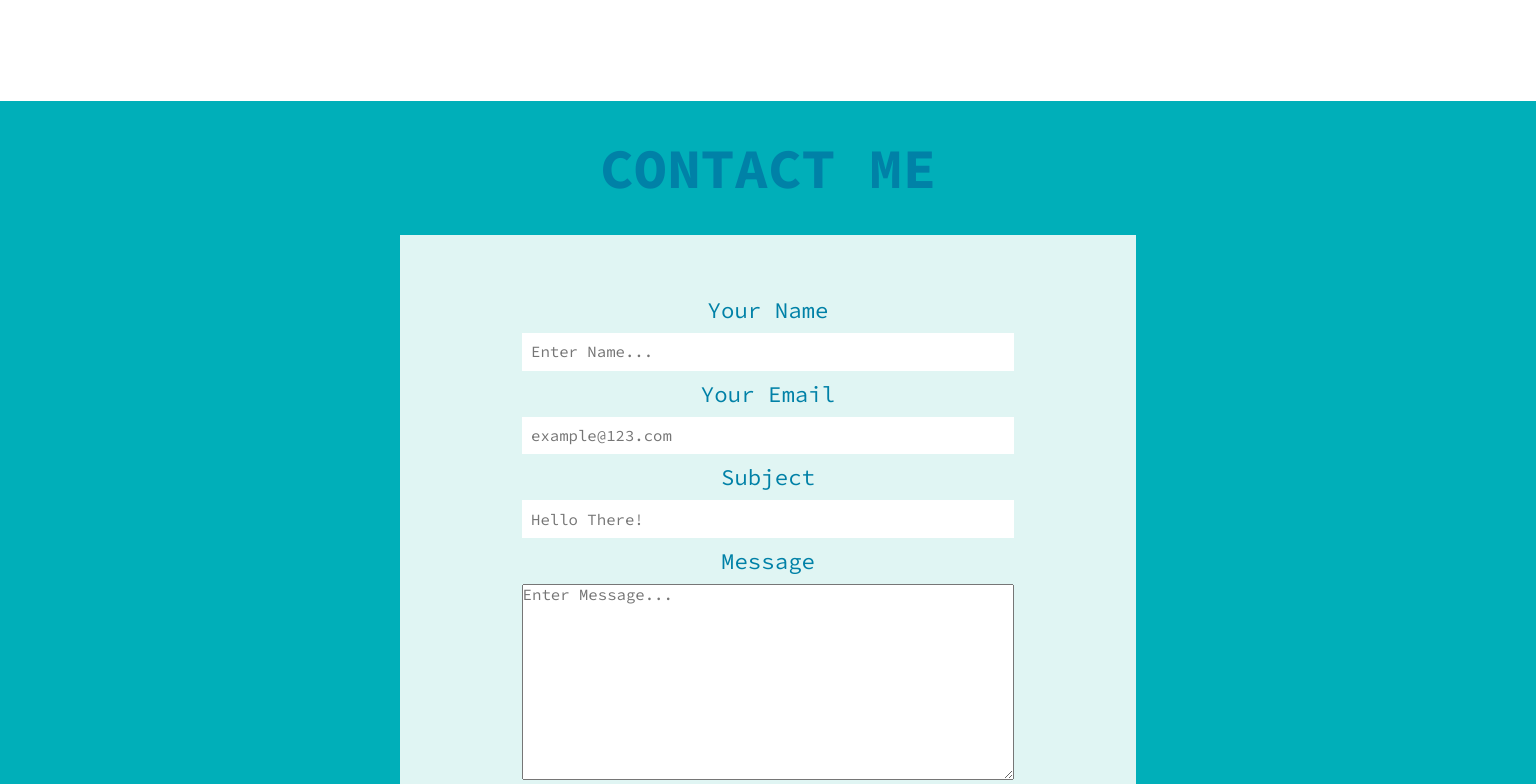
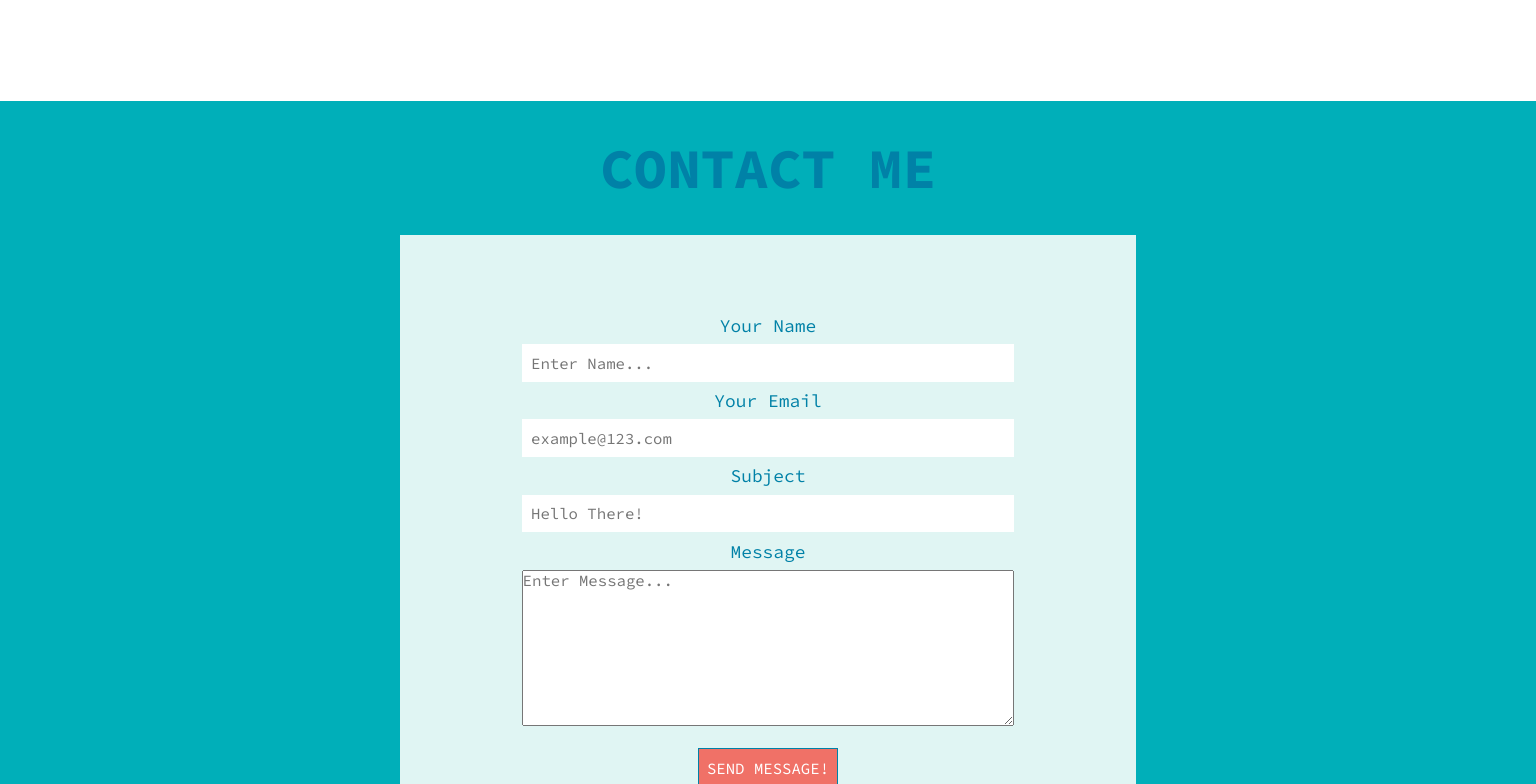
Before and after one commit to cbryant93/react-portfolio, a React (Create React App) app: page / in a window 1536 px wide. Shown: the part 3099-3883 px from the top of the page. Built offline with nearby package versions, Linux system fonts and the light colour scheme.

Commit message:
quick fix to desktop sizing

```diff
--- a/src/components/styles/Contact.scss
+++ b/src/components/styles/Contact.scss
@@ -387,7 +387,7 @@
             font-size: 1.4em;
 
             .form {
-                height: 70vh;
+                height: 65vh;
 
                 input {
                     width: 70%;
@@ -414,9 +414,13 @@
 
         }
 
+        label {
+            font-size: 0.8em;
+        }
+
 
         .message {
-            height: 35%;
+            height: 30%;
             width: 70%;
             font-size: 0.7em;
 
--- a/src/components/styles/Skills.scss
+++ b/src/components/styles/Skills.scss
@@ -167,7 +167,7 @@
         line-height: 0.8em;
 
         p {
-            padding: 1.7em;
+            padding: 1.5em;
             margin-block: 0.5em;
             font-size: 1.1em;
         }
@@ -201,7 +201,7 @@
 
                 p {
 
-                    padding: 1.7em;
+                    padding: 1em;
                     margin-block: 0.5em;
                     font-size: 1em;
                 }
```
